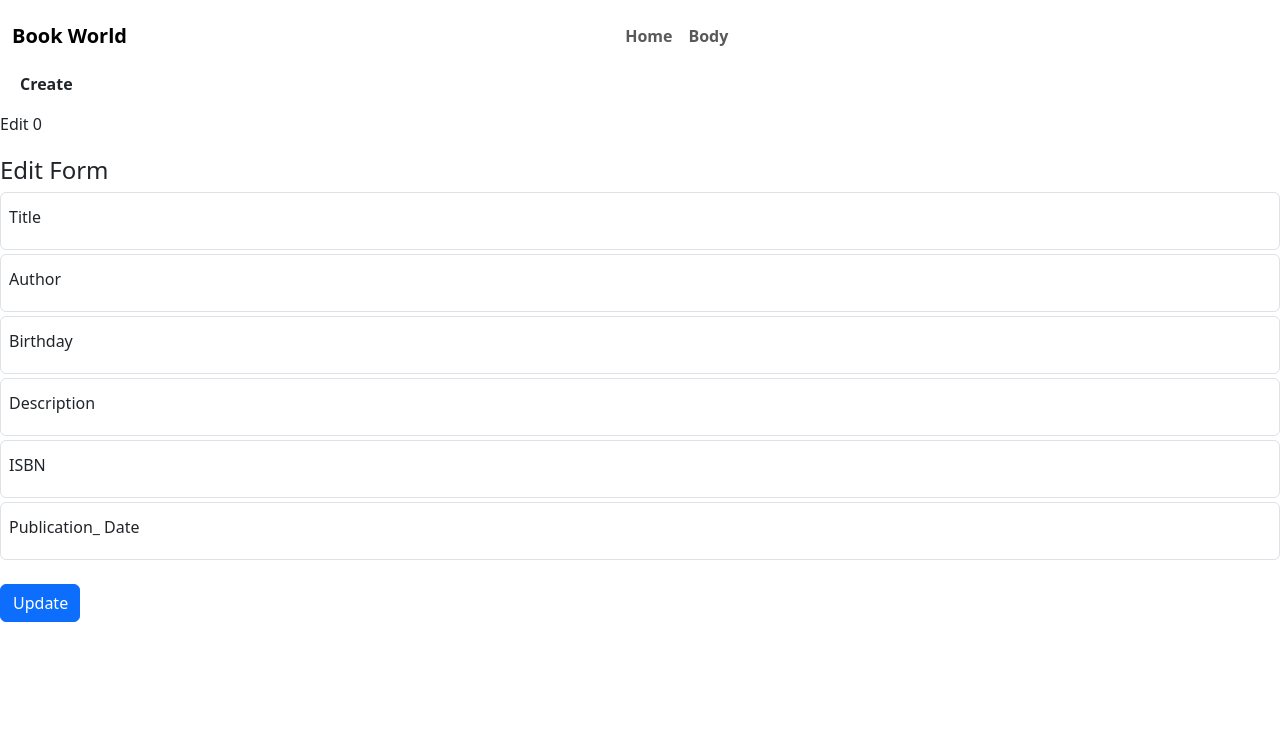
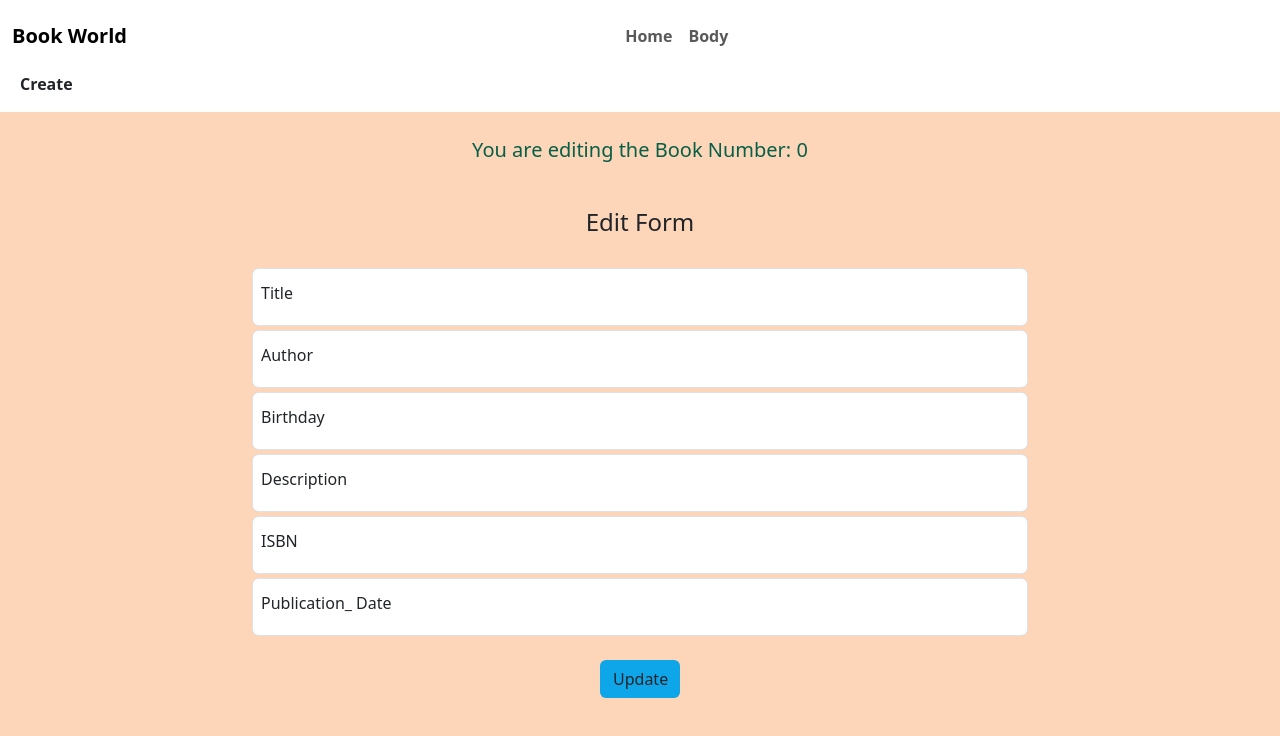
Before and after one commit to Kamaleshwaran07/formik, a React (Vite) app: page /edit/1 in a window 1280 px wide. Shown: the top 736 px of the page. Built offline with nearby package versions, Linux system fonts and the light colour scheme; no server answers.

Commit message:
Edit component styles

```diff
--- a/src/Components/Edit.jsx
+++ b/src/Components/Edit.jsx
@@ -3,6 +3,7 @@ import { ErrorMessage, Field, Form, Formik, useFormik } from 'formik';
 import React, { useEffect, useState } from 'react';
 import { useNavigate } from 'react-router-dom';
 import * as Yup from 'yup';
+import '../edit.css'
 
 
 const Edit = ({ id }) => {// Other imports and code...
@@ -30,12 +31,12 @@ const Edit = ({ id }) => {// Other imports and code...
 
     }
     const schema = Yup.object().shape({
-        title: Yup.string().required('Title is required'),
-        author: Yup.string().required('Author is required'),
-        author_birthday: Yup.string().required('Author Birthday is required'),
-        description: Yup.string().required('Author Description is required'),
-        isbn: Yup.string().required('ISBN  is required'),
-        publication_date: Yup.string().required('Publication Date  is required'),
+        title: Yup.string().required('Enter the title of the book'),
+        author: Yup.string().required('Enter the Author Name'),
+        author_birthday: Yup.string().required('Enter Author"s Birthday'),
+        description: Yup.string().required('Little bit of Description is required'),
+        isbn: Yup.string().required('ISBN number is required for Identification'),
+        publication_date: Yup.string().required('Publication Date is required'),
 
     })
     useEffect(() => {
@@ -62,7 +63,7 @@ const Edit = ({ id }) => {// Other imports and code...
             publication_date: '',
             isbn: ''
         },
-        schema,
+        validationSchema: schema,
         onSubmit: async (values) => {
             await axios.put(`https://65e480343070132b3b24d97f.mockapi.io/books/${id}`, values)
                 .then(res => console.log(res.data))
@@ -71,51 +72,65 @@ const Edit = ({ id }) => {// Other imports and code...
         }
     })
     return (
-        <div>
-            Edit {id}
+        <div className='body bg-orange-500/30'>
+            <header className='text-emerald-800 text-bold text-xl p-4'>You are editing the Book Number: {id}</header>
             <div className='body ' id='form'>
-                <div className='containeR mt-3 d-flex justify-content-center'  >
+                <div className='container mt-3 d-flex justify-content-center' id='container'>
                     <form className='row ' onSubmit={formik.handleSubmit} >
                         <div className='fs-4 edit'>Edit Form</div>
 
-                        <div className='col-12 form-floating'>
-                            <input type='text' className='form-text form-control' id='floatingInput' value={formik.values.title} name='title' placeholder='Title' onChange={handleChange} required />
+                        <div className='col-12 form-floating mt-6'>
+                            <input type='text' className='form-text form-control' id='floatingInput' value={formik.values.title} name='title' placeholder='Title' onChange={handleChange} />
+                            {formik.touched.title && formik.errors.title && (
+                                <div className='text-danger'>{formik.errors.title}</div>
+                            )}
                             <label className='ms-2' for='floatingInput'>Title</label>
                         </div>
                         <div className='col-12 form-floating'>
 
-                            <input type='text' className='form-text form-control' value={formik.values.author} name='author' placeholder='Author' onChange={handleChange} required />
+                            <input type='text' className='form-text form-control' value={formik.values.author} name='author' placeholder='Author' onChange={handleChange} />
                             <label className='ms-2' for='floatingInput'>Author</label>
-
+                            {formik.touched.author && formik.errors.author && (
+                                <div className='text-danger'>{formik.errors.author}</div>
+                            )}
                         </div>
                         <div className='col-12  form-floating'>
 
-                            <input type='text' className='form-text form-control' id='floatingInput' value={formik.values.author_birthday} placeholder='author_birthday' name='author_birthday' onChange={handleChange} required />
+                            <input type='text' className='form-text form-control' id='floatingInput' value={formik.values.author_birthday} placeholder='author_birthday' name='author_birthday' onChange={handleChange} />
                             <label className='ms-2' for='floatingInput'>Birthday</label>
-
+                            {formik.touched.author_birthday && formik.errors.author_birthday && (
+                                <div className='text-danger'>{formik.errors.author_birthday}</div>
+                            )}
                         </div>
                         <div className='col-12 form-floating'>
 
-                            <input type='text' className='form-text form-control' id='floatingInput' value={formik.values.description} placeholder='Description' name='description' onChange={handleChange} required />
+                            <input type='text' className='form-text form-control' id='floatingInput' value={formik.values.description} placeholder='Description' name='description' onChange={handleChange} />
                             <label className='ms-2' for='floatingInput'>Description</label>
-
+                            {formik.touched.description && formik.errors.description && (
+                                <div className='text-danger'>{formik.errors.description}</div>
+                            )}
                         </div>
                         <div className='col-12 form-floating'>
 
-                            <input type='text' className='form-text form-control' id='floatingInput' value={formik.values.isbn} placeholder='ISBN' name='isbn' onChange={handleChange} required />
+                            <input type='text' className='form-text form-control' id='floatingInput' value={formik.values.isbn} placeholder='ISBN' name='isbn' onChange={handleChange} />
                             <label className='ms-2' for='floatingInput'>ISBN</label>
-
+                            {formik.touched.isbn && formik.errors.isbn && (
+                                <div className='text-danger'>{formik.errors.isbn}</div>
+                            )}
                         </div>
                         <div className='col-12 form-floating'>
 
-                            <input type='text' className='form-text form-control' id='floatingInput' value={formik.values.publication_date} name='publication_date' placeholder='Publication Date' onChange={handleChange} required />
+                            <input type='text' className='form-text form-control' id='floatingInput' value={formik.values.publication_date} name='publication_date' placeholder='Publication Date' onChange={handleChange} />
 
                             <label className='ms-2' for='floatingInput'>Publication_ Date</label>
+                            {formik.touched.publication_date && formik.errors.publication_date && (
+                                <div className='text-danger'>{formik.errors.publication_date}</div>
+                            )}
                         </div>
 
-                        <div className='col-12 mt-4'>
+                        <div className='col-12 mt-4 button'>
 
-                            <button className='btn btn-primary' type='submit'>Update</button>
+                            <button className='btn bg-sky-500' type='submit'>Update</button>
                         </div>
                     </form>
                 </div>
--- /dev/null
+++ b/src/edit.css
@@ -0,0 +1,19 @@
+header{
+    text-align: center;
+}
+#container{
+    width: 50em;
+}
+.button{
+
+    display: flex;
+    justify-content: center;
+}
+.edit{
+    text-align: center;
+}
+.body{
+
+    height: 90.9vh;
+    overflow-y:hidden;
+}
```
